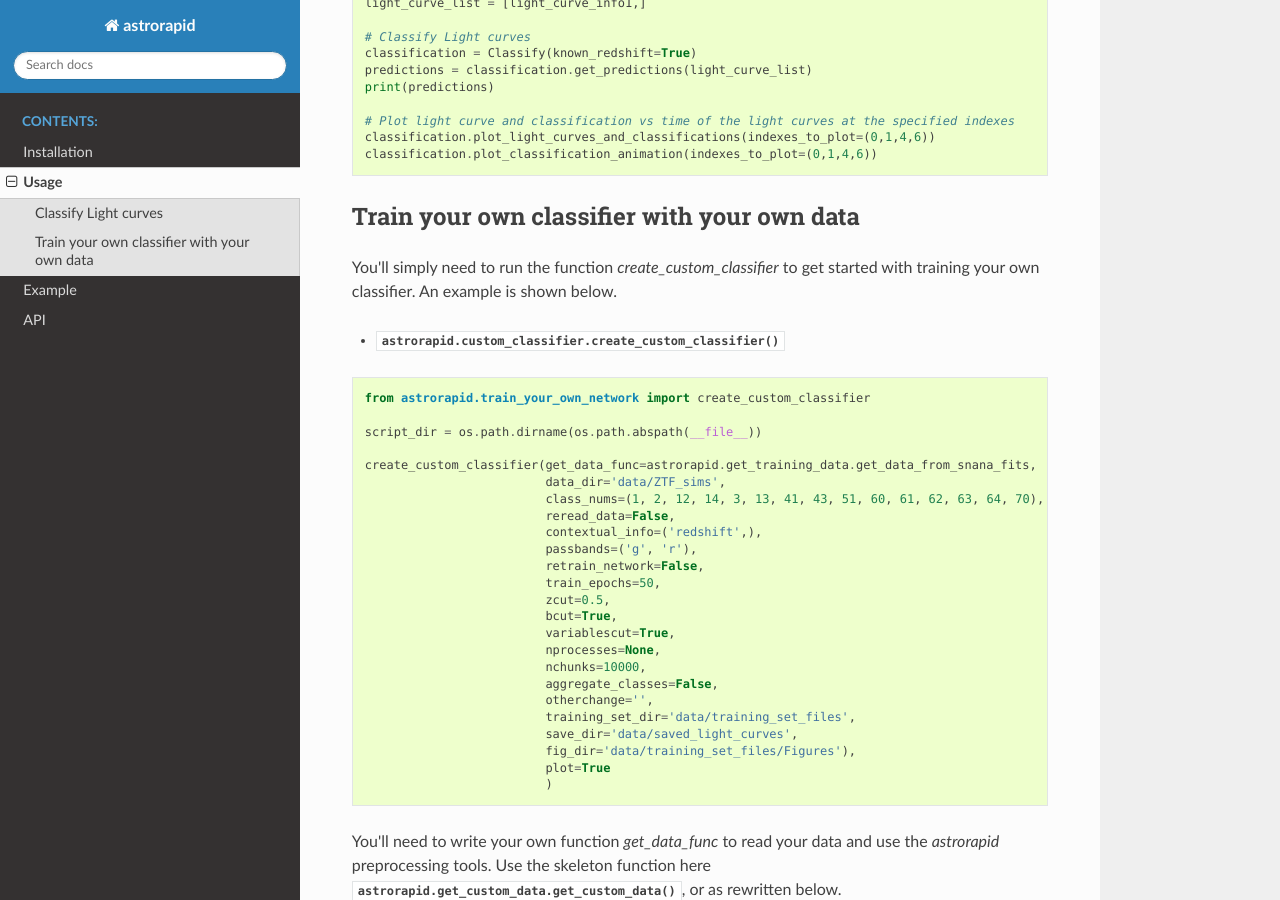
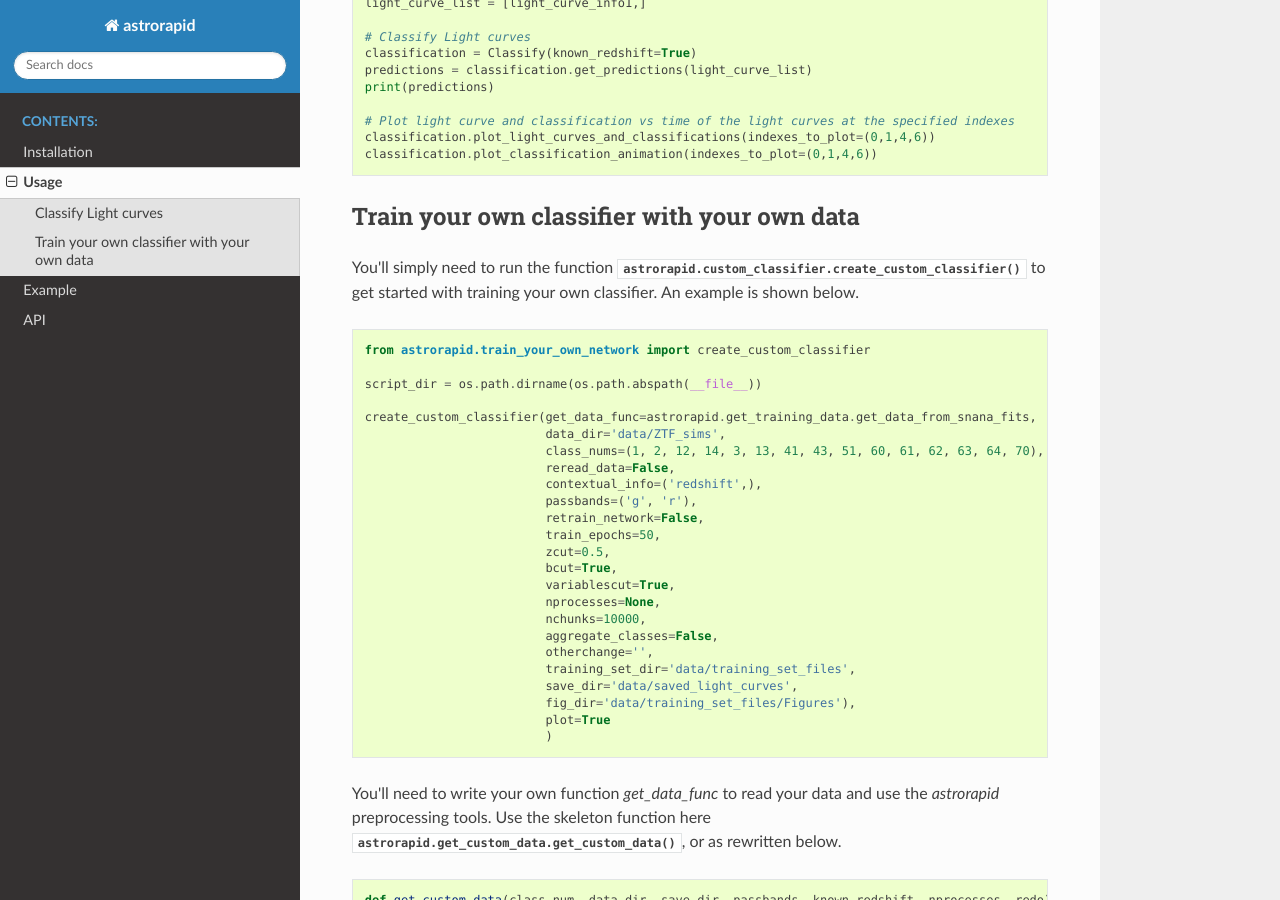
Before and after one commit to daniel-muthukrishna/astrorapid, a Sphinx documentation site: the page built from docs/usage.rst, in a window 1280 px wide and 900 px high, scrolled down 349 px. Built offline with Sphinx 7.4.7 and the Read the Docs theme 2.0.0, drawn with Linux system fonts in a browser that asks for light colours.

Commit message:
Updated documentation

```diff
--- a/docs/usage.rst
+++ b/docs/usage.rst
@@ -27,10 +27,8 @@ Use the following example code:
 
 Train your own classifier with your own data
 ++++++++++++++++++++++++++++++++++++++++++++
-You'll simply need to run the function `create_custom_classifier` to get started with training your own classifier.
+You'll simply need to run the function :func:`astrorapid.custom_classifier.create_custom_classifier` to get started with training your own classifier.
 An example is shown below.
-
-* :func:`astrorapid.custom_classifier.create_custom_classifier`
 
 .. code-block:: python
 
```
